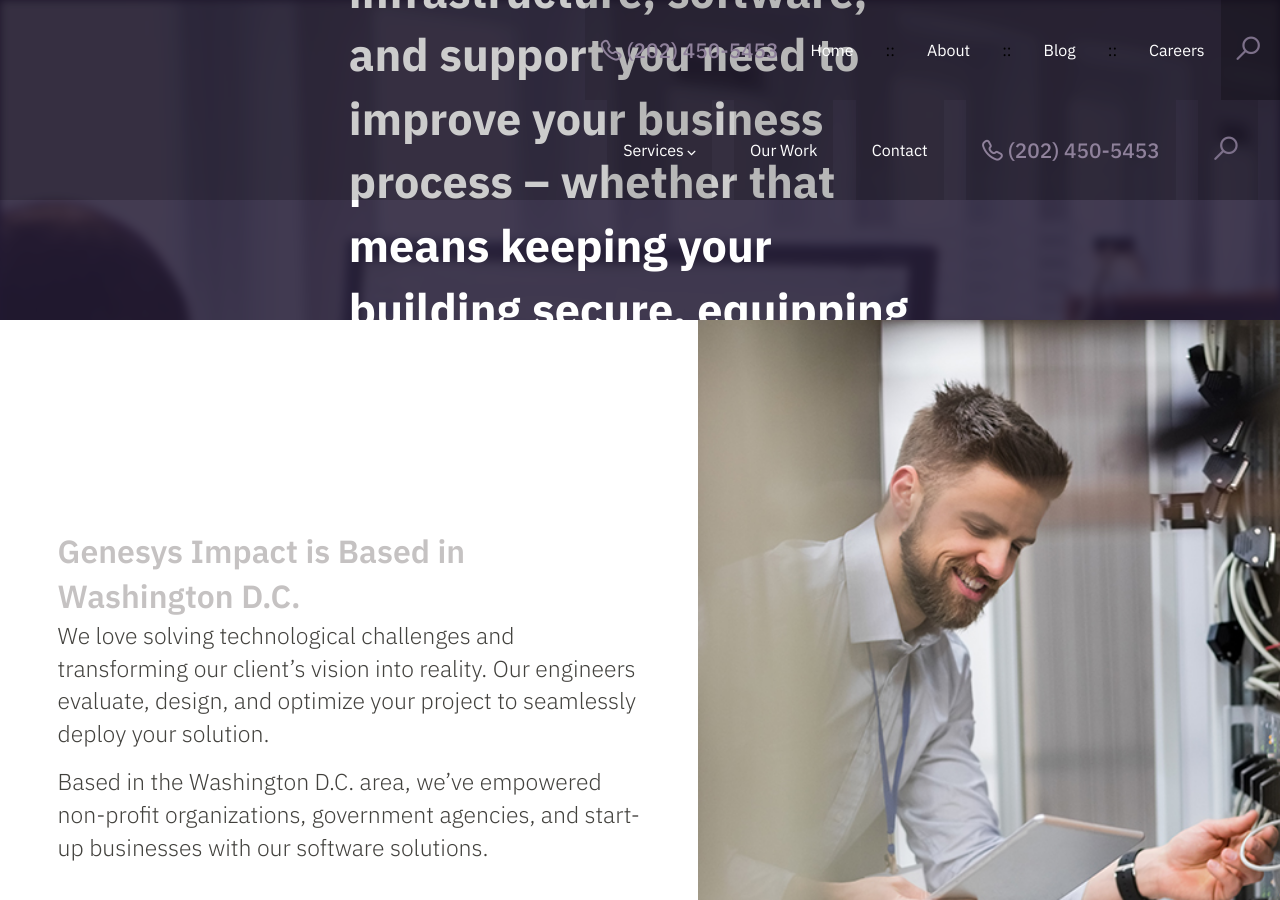
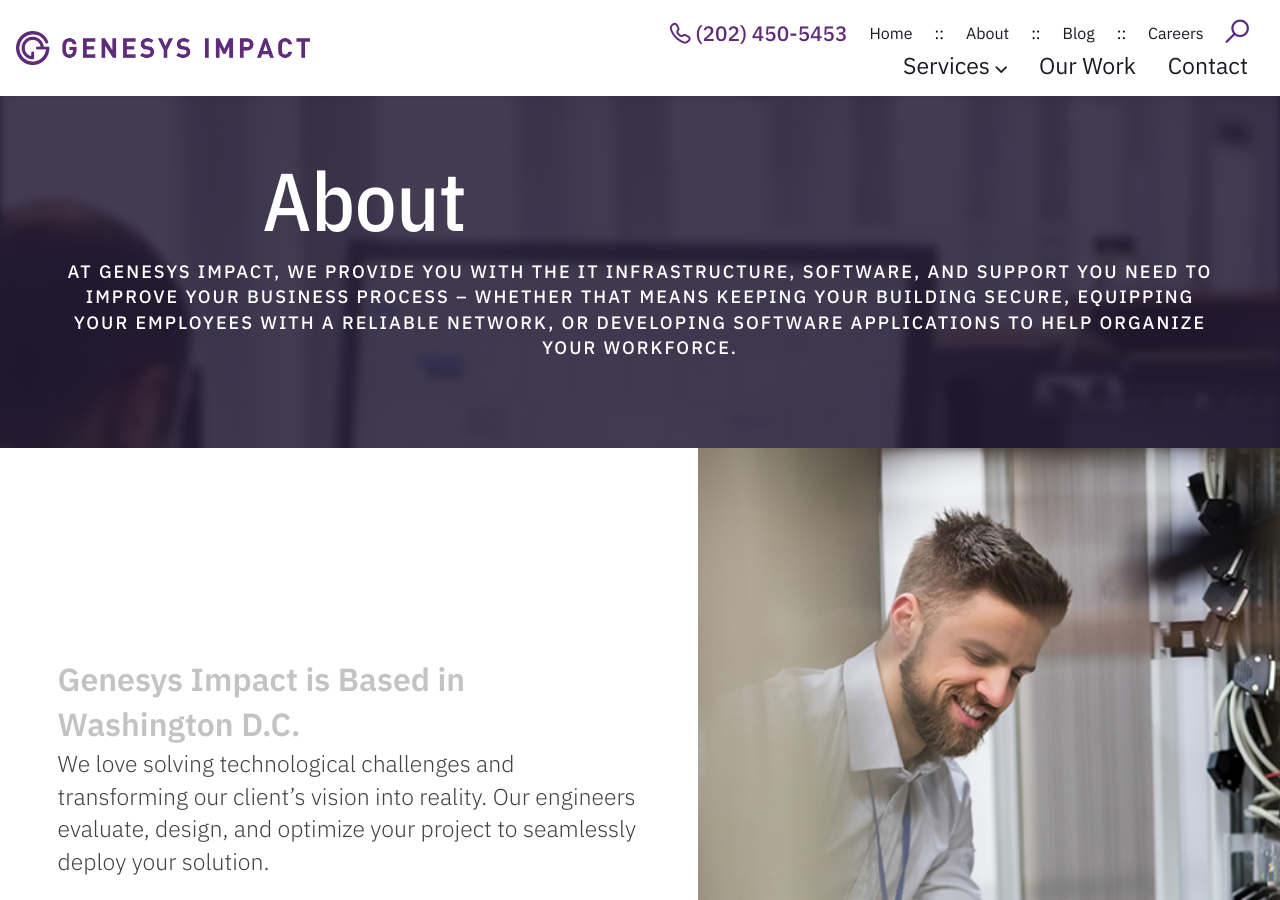
Before and after one commit to vantagecreative/genesys-jekyll-2, a Jekyll site: the page built from about.md, in a window 1280 px wide and 900 px high. Built offline with Jekyll 4.4.1, drawn with Linux system fonts in a browser that asks for light colours; nearby versions of some CDN libraries.

Commit message:
Updated styles for new look/feel

```diff
--- a/css/style.css
+++ b/css/style.css
@@ -637,7 +637,7 @@ blockquote {
 
 #hamb:focus {outline:none;}
 
-#hamb:hover .rect {background-color: #fcfc00;}
+#hamb:hover .rect {background-color: #572a7b;}
 
 #rect1, #rect2, #rect3
 {
@@ -645,7 +645,7 @@ blockquote {
   position: relative; float: left;
   width: 100%;
   height: 3px;
-  background-color: #fff;
+  background-color: #572a7b;
 
   /*THIS IS WHAT MAKES YOUR HAMBURGER RECTANGLES SLIDE INTO AN 'X'*/
   -webkit-transition: all 0.3s ease-out;
@@ -746,8 +746,10 @@ blockquote {
 
 header {
     z-index:9999999;
-    background: rgba(0,0,0,0.20);
+    background: white;
+    box-shadow: 0px 0px 10px rgba(0,0,0,0.05);
     width: 100%;
+    padding:16px;
     box-sizing: border-box;
     position: fixed;
     z-index:1000;
@@ -760,29 +762,24 @@ header {
 }
 
 .affix {
-    background: white;
-    box-shadow: 0px 0px 10px rgba(0,0,0,0.05);
     transition: all 0.25s ease;
 }
 
 .blogname {
     display: flex;
     align-items: center;
-    padding:16px;
-}
-
-.logo {
-    width: 23vw;
-}
-
-.affix-logo {width:23vw; display:none;}
-
-.affix ul li {background:white;}
-.affix ul a {color:#1d1a23;}
-.affix ul li:last-child a {color:white;}
-.affix ul li:last-child {background:#1d1a23;}
+    /*padding:16px;*/
+}
+
+.affix-logo {width:23vw;}
+
+header #top-menu li {
+    height: auto;
+    font-size: 1.6em;
+}
+
+header ul a {color:#1d1a23;}
 .affix .affix-logo {display:block;}
-.affix .logo {display:none;}
 
 sup {
     top: -0.5em;
@@ -792,13 +789,8 @@ sup {
 header ul .phone {
     font-size: 1.3em;
     font-weight: 500;
-    color: #8f819b;
-}
-
-header ul li:first-child:hover {background: rgba(0, 0, 0, 0.1)}
-.affix ul li:first-child:hover, .affix ul li:first-child:hover a {background: rgba(0, 0, 0, 0); color:inherit;}
-
-.affix ul .phone {color:#7d708a;}
+    color: #5e2b7b;
+}
 
 header ul #search-li {
     font-size: 1.8em;
@@ -806,27 +798,35 @@ header ul #search-li {
     color: #8f819b;
 }
 
-header ul #search-li:hover {background: rgba(0, 0, 0, 0.1)}
+/*header ul #search-li:hover {background: rgba(0, 0, 0, 0.1)}*/
 header ul #search-li:hover span {color:#b4a8bd;}
 
 header ul {
     display: flex;
     flex-direction: row;
-    -webkit-justify-content: space-evenly;
-    justify-content: space-evenly;
+    -webkit-justify-content: flex-end;
+    justify-content: flex-end;
     align-items: center;
     margin:0;
     padding:0px;
 }
 
+header #top-menu li {
+    list-style: none;
+    padding: 0 11px;
+    display: flex;
+    align-items: center;
+    font-family:IBM Plex Sans;
+    position: relative;
+}
+
 header ul li {
     list-style: none;
-    padding: 0 16px;
+    padding: 5px 16px 5px;
+    margin-bottom: -5px;
     display: flex;
     align-items: center;
-    background: rgba(0, 0, 0, 0.1);
-    height: 100px;
-    font-size:1.6em;
+    font-size:2.3em;
     font-family:IBM Plex Sans;
     position: relative;
 }
@@ -835,30 +835,26 @@ header ul li .flaticon-down {font-size:0.5em; padding-bottom:2px;}
 
 header ul li:last-child {
     list-style: none;
-    padding: 0 16px;
+    /*padding: 0 16px;*/
     display: flex;
     align-items: center;
-    background: rgba(0, 0, 0, 0.3);
-    height: 100px;
+    /*background: rgba(0, 0, 0, 0.3);*/
+    /*height: 100px;*/
     font-size: 1.8em;
     font-family: IBM Plex Sans;
 }
 header ul li ul {display:none;}
 header ul li:hover ul {display:flex;}
-header ul li:hover, .affix ul li:hover a {background:#592b77; color:white;}
-.affix ul li:hover ul li a {background:#ffffff; color:#1d1a23;}
-.affix ul li ul li:last-child {background:#ffffff; color:white;}
-header ul li ul li:hover, .affix ul li ul li:hover {background: #ffffff; color:#592b77;}
+header ul li ul li:hover {background: #ffffff; color:#592b77;}
 
 header ul li .flaticon-magnifier {
     font-size: 1.3em;
-    color: #7d708a;
+    color: #572a7b;
     cursor: pointer;
 }
-.affix ul li .flaticon-magnifier {
-    color: #7d708a;
-}
-.affix ul li:hover .flaticon-magnifier {color: #7d708a;}
+
+#bottom-menu .phone-icon, #bottom-menu .search-icon {display:none;}
+
 ul.sub-menu {
     position: absolute;
     background: white;
@@ -867,7 +863,7 @@ ul.sub-menu {
     flex-direction: column;
     justify-content: normal;
     align-items: center;
-    top: 100px;
+    top: 45px;
     padding:11px;
     left: 0;
     text-align: left;
@@ -889,7 +885,7 @@ ul.sub-menu:before {
     flex-direction: column;
     height: auto;
     background: none;
-    font-size: 0.8em;
+    font-size: 0.6em;
     line-height: 1.828;
     text-transform: uppercase;
     text-align: left;
@@ -898,7 +894,7 @@ ul.sub-menu:before {
 
 .sub-menu li:last-child {
     background: inherit;
-    font-size: 0.8em;
+    font-size: 0.6em;
     height: auto;
     padding: 0;
     text-align: left;
@@ -954,9 +950,10 @@ input[type=search] {
 
 input[type=search]:focus {
 	width: 130px;
-	color: #ffffff;
+	color:#1d1a22;
 	cursor: auto;
 	margin-left:0px;
+	 font-weight:500;
 	padding-left:11px;
 }
 
@@ -997,6 +994,7 @@ p {font-size:1.6em; line-height:1.414; margin:0px 0px 16px; font-family:IBM Plex
     position: absolute;
     top: 50%;
     left: 50%;
+    padding-top:100px;
     width: auto;
     min-width: 100%;
     height: auto;
@@ -1012,6 +1010,53 @@ p {font-size:1.6em; line-height:1.414; margin:0px 0px 16px; font-family:IBM Plex
     align-items: center;
     height: 30vw;
     padding: 5vw 0 0;
+    display: flex;
+    color: white;
+    flex-direction: column;
+    width: 50%;
+    width: -moz-min-content;
+    width: -webkit-min-content;
+    width: -o-min-content;
+    width: -ms-min-content;
+    width: min-content;
+    margin: 0 auto;
+    text-align: center;
+}
+
+.about .banner {
+    -webkit-justify-content: space-between;
+    justify-content: space-between;
+    align-items: center;
+    height: auto;
+    padding: inherit;
+    display: flex;
+    color: white;
+    flex-direction: row;
+    width: inherit;
+    margin: inherit;
+    text-align: center;
+}
+
+.page .banner {
+    -webkit-justify-content: center;
+    justify-content: center;
+    align-items: center;
+    height: auto;
+    padding: inherit;
+    display: flex;
+    color: white;
+    flex-direction: column;
+    width: min-content;
+    margin: inherit;
+    text-align: center;
+}
+
+.post .banner {
+    -webkit-justify-content: center;
+    justify-content: center;
+    align-items: center;
+    height: 20vw;
+    padding:0;
     display: flex;
     color: white;
     flex-direction: column;
@@ -1024,60 +1069,13 @@ p {font-size:1.6em; line-height:1.414; margin:0px 0px 16px; font-family:IBM Plex
     margin: 0 auto;
     text-align: center;
 }
-
-.about .banner {
-    -webkit-justify-content: space-between;
-    justify-content: space-between;
-    align-items: center;
-    height: auto;
-    padding: inherit;
-    display: flex;
-    color: white;
-    flex-direction: row;
-    width: inherit;
-    margin: inherit;
-    text-align: center;
-}
-
-.page .banner {
-    -webkit-justify-content: center;
-    justify-content: center;
-    align-items: center;
-    height: auto;
-    padding: inherit;
-    display: flex;
-    color: white;
-    flex-direction: column;
-    width: min-content;
-    margin: inherit;
-    text-align: center;
-}
-
-.post .banner {
-    -webkit-justify-content: center;
-    justify-content: center;
-    align-items: center;
-    height: 20vw;
-    padding:0;
-    display: flex;
-    color: white;
-    flex-direction: column;
-    width:50%;
-    width: -moz-min-content;
-    width: -webkit-min-content;
-    width: -o-min-content;
-    width: -ms-min-content;
-    width: min-content;
-    margin: 0 auto;
-    text-align: center;
-}
 .home .banner {
     display: flex;
     flex-direction: column;
     -webkit-justify-content: flex-end;
     justify-content: flex-end;
     align-items: flex-start;
-    height:100vh;
+    height:85vh;
     width:100%;
     background: rgba(90, 43, 119, 0.25);
     padding:0px;
@@ -1100,13 +1098,22 @@ p {font-size:1.6em; line-height:1.414; margin:0px 0px 16px; font-family:IBM Plex
 
 .about .services {width:auto;}
 
-.about .banner h1 {padding: 0 26vw 0 0;}
-
-.about .banner p {font-size: 2.3em;}
+/*.about .banner h1 {padding: 0 26vw 0 0;}*/
+
+.about .banner h2 {
+    font-size: 1.8em;
+    letter-spacing: 2px;
+    line-height: 1.414;
+    margin: 0px;
+    font-family: IBM Plex Sans;
+    /* font-style: italic; */
+    font-weight: 500;
+    text-transform: uppercase;
+}
 
 .about .banner .excerpt {
-    text-align: left;
-    width:50%;
+    text-align: center;
+    /*width:50%;*/
 }
 
 .page .entry-content {max-width:767px; margin:0 auto;}
@@ -1146,10 +1153,10 @@ p {font-size:1.6em; line-height:1.414; margin:0px 0px 16px; font-family:IBM Plex
 .post .banner h1 {margin-top:0px;}
 
 .home .banner h1 {
-    font-size: 9vw;
+    font-size: 5.6vw;
     font-family: IBM Plex Sans Condensed;
     font-weight: 500;
-    font-style: italic;
+    font-style: normal;
     color: white;
     margin: 0px;
     padding: 4.5vw 1.6vw 0 0;
@@ -1178,27 +1185,25 @@ p {font-size:1.6em; line-height:1.414; margin:0px 0px 16px; font-family:IBM Plex
     width:100%;
     width:-webkit-fill-available;
 }
+
 .banner-cta {
     width: 100%;
     background: rgba(89, 43, 119, 0.6);
     box-sizing: border-box;
     text-align: center;
     display: flex;
-    -webkit-justify-content: center;
-    justify-content: center;
+    -webkit-justify-content: space-around;
+    justify-content: space-around;
     align-items: center;
-    padding: 1.6em 4.5vw;
-}
-
-.banner-cta h3 {
-    font-size: 3.2vw;
+    padding: 2.3vw 4.5vw;
+}
+
+.banner-cta a {
+    font-size: 3.2em;
     font-family: IBM Plex sans;
-    font-style: italic;
+    font-style: normal;
     font-weight: 500;
-    color: #ffffff;
-    padding-right: 1.6em;
-    border-right: 3px dotted rgba(0,0,0,0.5);
-    margin: 0.7em;
+    color: rgba(255, 255, 255, 0.75);
 }
 
 .banner-cta button {
@@ -1277,6 +1282,8 @@ p {font-size:1.6em; line-height:1.414; margin:0px 0px 16px; font-family:IBM Plex
     justify-content: space-between;
     color: white;
 }
+
+article {position:relative;}
 
 .landing .entry-content article, .single-service .entry-content article {width:100%;}
 
@@ -1314,8 +1321,8 @@ p {font-size:1.6em; line-height:1.414; margin:0px 0px 16px; font-family:IBM Plex
 }
 
 #trust {
-  background:#1d1a22;
-  padding:9em 4.5vw;
+  background:#ffffff;
+  padding:6.4vw 4.5vw;
   text-align:center;
   width:100%;
   box-sizing:border-box;
@@ -1329,7 +1336,7 @@ p {font-size:1.6em; line-height:1.414; margin:0px 0px 16px; font-family:IBM Plex
 }
 
 #trust h2 {
-    color:#90819b;
+    color:#5a2b77;
     font-weight:500;
     font-family: IBM Plex Sans;
     line-height:1.414;
@@ -1342,19 +1349,19 @@ p {font-size:1.6em; line-height:1.414; margin:0px 0px 16px; font-family:IBM Plex
     width:max-content;
 }
 #trust p {
-    color: #FFFFFF;
+    color: #42413d;
     font-weight: 300;
     font-family: IBM Plex Sans;
     line-height: 1.636;
     font-size: 2.3em;
 }
-#trust a {color:#90819b; font-size:1.8em; font-family: IBM Plex Sans; line-height:4.242; font-weight: 700}
+#trust a {color:#5a2b77; font-size:1.8em; font-family: IBM Plex Sans; line-height:1.414; font-weight: 700}
 #work a {color:#5a2b77; font-size:1.8em; font-family: IBM Plex Sans; line-height:4.242; font-weight: 700}
 
 #logos {
-    background: #f6f6f6;
-    border-top: 1px solid #e1e1e1;
-    border-bottom: 1px solid #e1e1e1;
+    background: #fdfdfd;
+    border-top: 1px solid #f1f1f1;
+    border-bottom: 1px solid #f1f1f1;
     padding: 3.2vw 4.5vw;
     display: flex;
     -webkit-justify-content: space-around;
@@ -1391,7 +1398,7 @@ p {font-size:1.6em; line-height:1.414; margin:0px 0px 16px; font-family:IBM Plex
 #services .our-services a {color:inherit;}
 #services h3, #work h3 {
     font-family: IBM Plex Sans;
-    font-size: 4.5em;
+    font-size: 3.2em;
     font-weight: 600;
     line-height: 1.414;
     margin: 0;
@@ -1400,7 +1407,7 @@ p {font-size:1.6em; line-height:1.414; margin:0px 0px 16px; font-family:IBM Plex
     width: -o-max-content;
     width: -ms-max-content;
     width: max-content;
-    padding: 0 10vw 0 0;
+    padding: 0 13vw 0 0;
     color: #c5c2c2;
 }
 .about #work h3 {
@@ -1417,7 +1424,7 @@ p {font-size:1.6em; line-height:1.414; margin:0px 0px 16px; font-family:IBM Plex
 }
 #services h4 {
     font-family: IBM Plex Sans;
-    font-size: 1.8em;
+    font-size: 1.6em;
     font-weight: 500;
     line-height: 1.414;
     margin: 0;
@@ -1490,7 +1497,7 @@ p {font-size:1.6em; line-height:1.414; margin:0px 0px 16px; font-family:IBM Plex
     text-decoration: none;
     font-family: IBM Plex Sans;
     font-weight: 400;
-    font-size: 1.8em;
+    font-size: 1.6em;
 }
 .gallery-inner h4 a {font-size:inherit; color:inherit}
 #cta {
@@ -1724,7 +1731,7 @@ textarea:focus, textarea:focus-within {
     background-size:cover;
     background-position:center center;
     width: 50%;
-    height: 60vw;
+    min-height: 60vw;
 }
 .box {
     background: #592b76;
@@ -1906,7 +1913,7 @@ tel {display:none;}
     -webkit-justify-content:space-around;
     justify-content: space-around;
 }
-.about .banner {height:70vw;}
+.about .banner {height:40vw;}
 .landing #content, .single-service #content {
     padding: 18vw 9vw 13vw;
 }
@@ -1922,15 +1929,20 @@ footer .logo {width:23vw;}
 .our-work {width:100%; padding:9em 4.5vw;}
 .work-img {display:none;}
 .about-img {
-    height: 100vw;
+    height: 120vw;
 }
 }
 
 @media only screen and (max-width: 767px) {
+
+header {padding: 0px 16px;}
+header  #top-menu {display:none;}
   .page .banner {
     height: 80vw;
     width:100%;
 }
+#bottom-menu .phone-icon, #bottom-menu .search-icon {display:block;}
+header ul .phone {font-size:1.1em;}
 
 .portfolio .banner {height:140vw; width:100%; padding:4.5vw}
 dl dt {
@@ -1940,7 +1952,7 @@ dl dt {
     border-bottom: 1px dotted #5a2b77;
 }
   #mobile-menu {display:block;}
-.logo {width: 66vw;}
+
 footer .logo {
     width: 100%;
 }
@@ -1973,6 +1985,7 @@ h3 {
 }
 #services h3, #work h3 {color: #592b77;}
 .banner-cta {
+  display:none;
   background:rgba(90, 43, 119, 0.8);
   padding: 1.1em;
 }
@@ -2028,7 +2041,7 @@ h3 {
 }
 
 .about .our-work {width: 100%;}
-.about .banner {height: 150vw; flex-direction: row;}
+.about .banner {height: 100vw; flex-direction: row;}
 .about .banner h1 {
     padding: 0;
 }
@@ -2059,5 +2072,5 @@ footer ul {display:none;}
 
 @media only screen and (min-width: 1200px) {
   .about .banner {height: 30vw; padding-top:4.5vw;}
-  .page .banner {height: 25vw;}
-}
+  .page .banner {height: 35vw;}
+}
```
